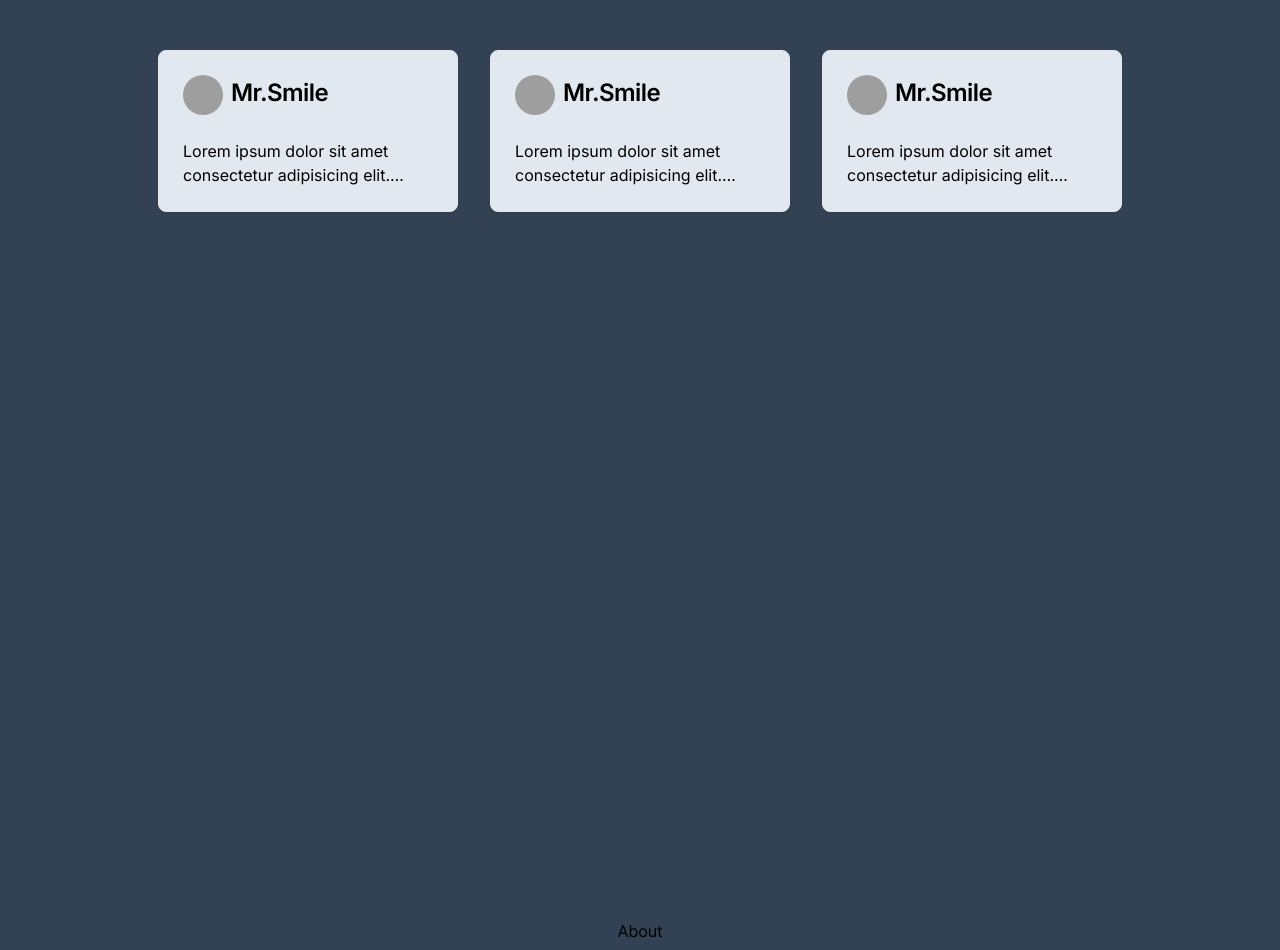
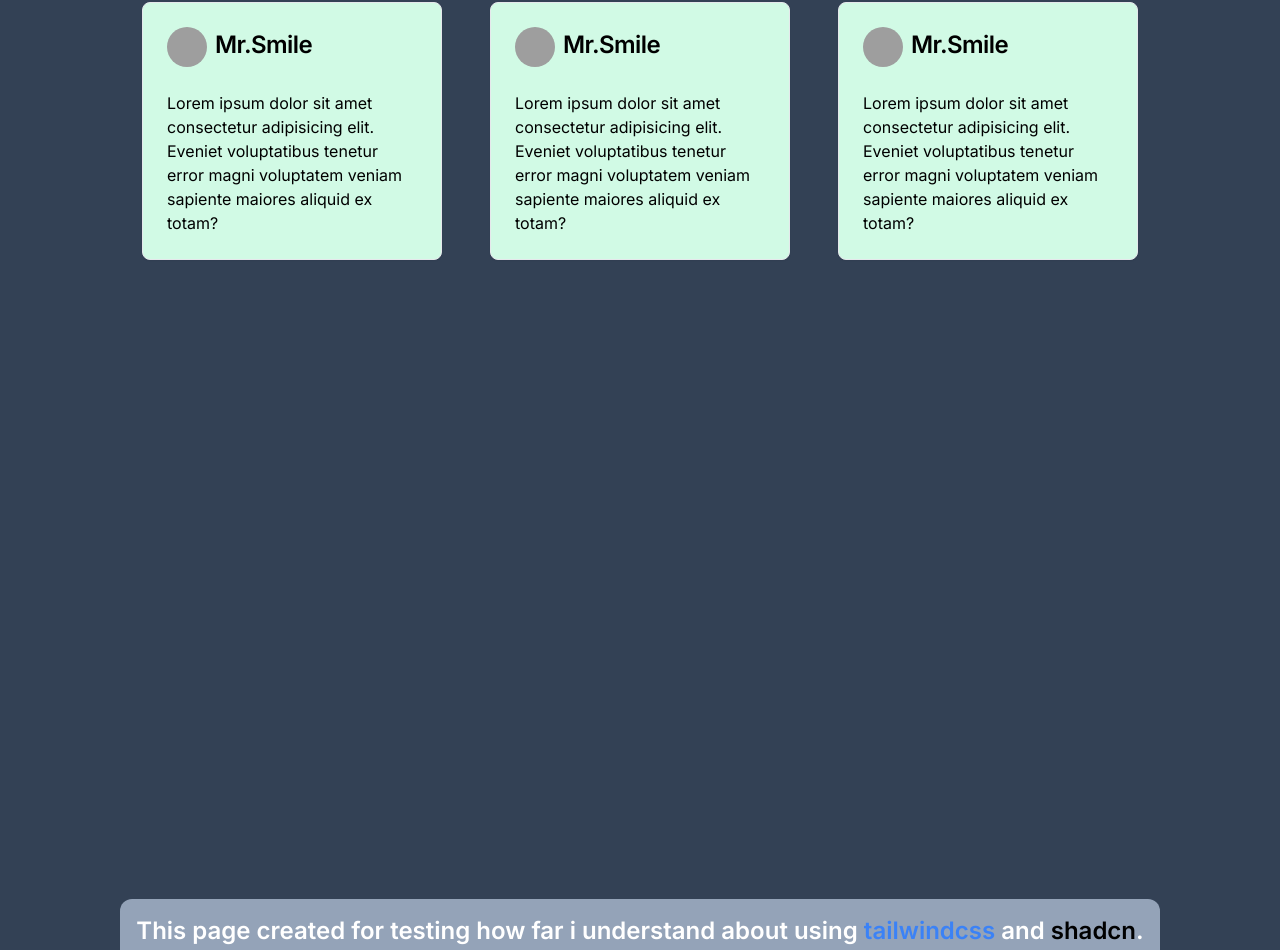
Before and after one commit to napapat-toy/my-idea-landing-page, a Next.js app: page / in a window 1280 px wide. Shown: the part 1869-2819 px from the top of the page. Built offline with nearby package versions, Linux system fonts and the light colour scheme; grey boxes are pictures that could not be loaded.

Commit message:
Implement About section and fix ui

```diff
--- a/components/About.tsx
+++ b/components/About.tsx
@@ -1,14 +1,24 @@
-import React from 'react'
+import Link from "next/link";
 
 const About = () => {
   return (
     <section
-      className="h-screen w-full flex items-center justify-center"
+      className="h-screen w-full flex items-center justify-center max-w-7xl"
       id="about"
     >
-      About
+      <h2 className="font-semibold text-2xl text-white p-4 bg-slate-400 rounded-xl">
+        This page created for testing how far i understand about using{" "}
+        <span className="text-blue-500 hover:underline hover:underline-offset-4">
+          <Link href={"https://tailwindcss.com"}>tailwindcss</Link>
+        </span>{" "}
+        and{" "}
+        <span className="text-black hover:underline hover:underline-offset-4">
+          <Link href={"https://ui.shadcn.com"}>shadcn</Link>
+        </span>
+        .
+      </h2>
     </section>
-  )
-}
+  );
+};
 
-export default About
+export default About;
--- a/components/Hero.tsx
+++ b/components/Hero.tsx
@@ -5,7 +5,7 @@ const Hero = () => {
       id="hero"
     >
       <div className="group border-[0.5px] border-black p-6 hover:bg-white hover:ring-8 hover:ring-slate-500 rounded-md transition">
-        <h1 className="text-8xl text-white group-hover:text-black transition">
+        <h1 className="text-8xl text-white group-hover:text-black transition cursor-default select-none">
           My <span className="text-blue-500 group-hover:text-[#F6AF3B] transition">IDEA</span> space
         </h1>
       </div>
--- a/components/MobileNav.tsx
+++ b/components/MobileNav.tsx
@@ -35,7 +35,7 @@ const MobileNav = () => {
                   <Link
                     key={label}
                     href={link}
-                    className={` transition capitalize`}
+                    className={`transition capitalize`}
                   >
                     <SheetClose asChild>
                       <SheetDescription>{label}</SheetDescription>
--- a/components/Testimonial.tsx
+++ b/components/Testimonial.tsx
@@ -1,15 +1,13 @@
 import {
   Card,
   CardContent,
-  CardDescription,
-  CardFooter,
   CardHeader,
   CardTitle,
 } from "@/components/ui/card";
 import { Avatar, AvatarFallback, AvatarImage } from "@/components/ui/avatar";
 const UserCard = () => (
   <div className="max-w-[300px] hover:shadow-full hover:rounded-lg transition">
-    <Card>
+    <Card className="bg-emerald-100">
       <CardHeader>
         <Avatar>
           <AvatarImage src="https://github.com/shadcn.png" />
@@ -19,7 +17,7 @@ const UserCard = () => (
         <CardTitle>Mr.Smile</CardTitle>
       </CardHeader>
       <CardContent>
-        <p className="line-clamp-2">
+        <p className="text-base">
           Lorem ipsum dolor sit amet consectetur adipisicing elit. Eveniet
           voluptatibus tenetur error magni voluptatem veniam sapiente maiores
           aliquid ex totam?
@@ -35,7 +33,7 @@ const Testimonial = () => {
       className="h-screen w-full flex items-center justify-center"
       id="testimonial"
     >
-      <div className="flex flex-col md:flex-row gap-8 max-w-7xl">
+      <div className="flex flex-col md:flex-row gap-12 max-w-7xl">
         <UserCard />
         <UserCard />
         <UserCard />
--- a/components/ui/sheet.tsx
+++ b/components/ui/sheet.tsx
@@ -120,7 +120,7 @@ const SheetDescription = React.forwardRef<
 >(({ className, ...props }, ref) => (
   <SheetPrimitive.Description
     ref={ref}
-    className={cn("py-2 hover:bg-yellow-500 hover:bg-opacity-30 text-white text-2xl", className)}
+    className={cn("py-3 hover:bg-yellow-500 hover:bg-opacity-30 text-white text-2xl", className)}
     {...props}
   />
 ))
```
